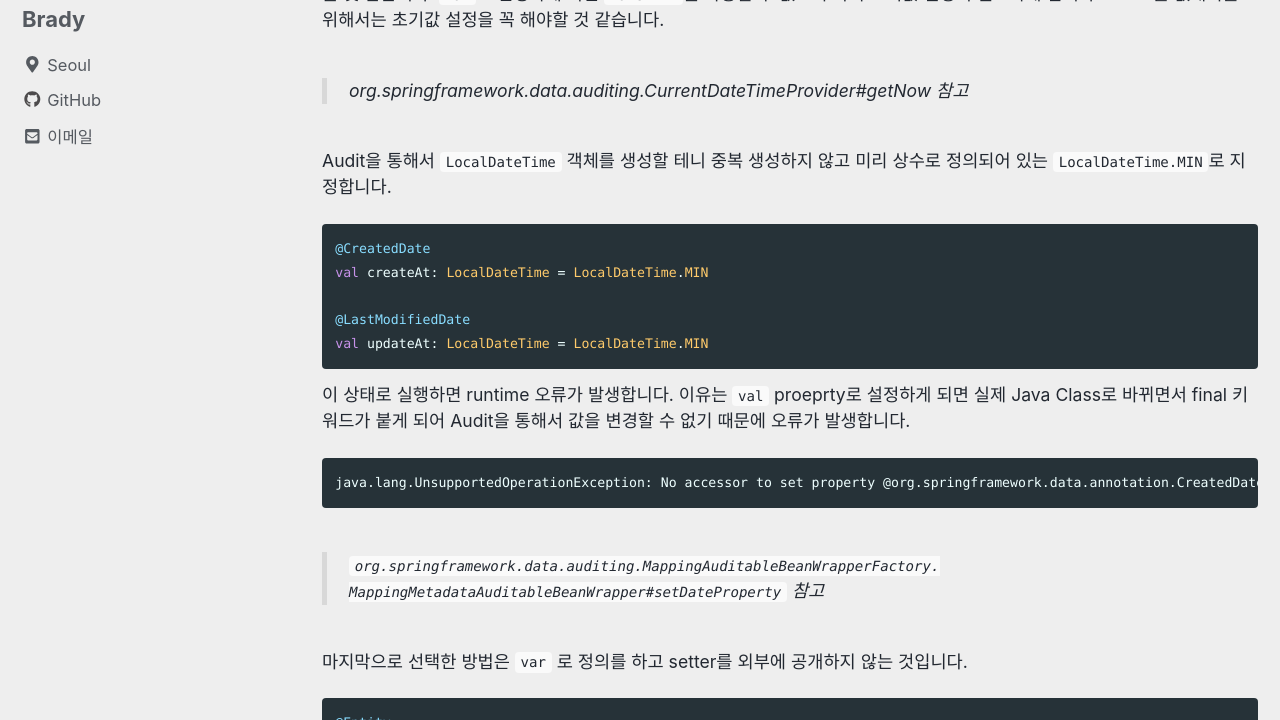
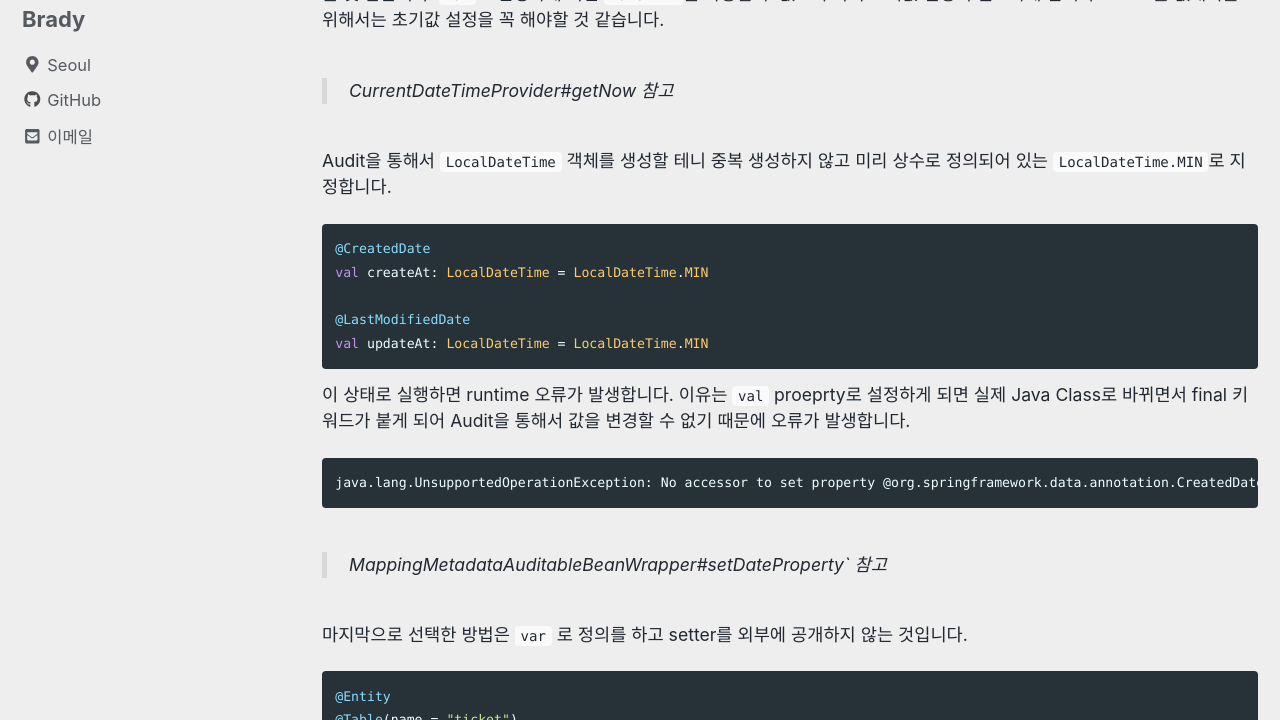
Before and after one commit to kapentaz/kapentaz.github.io, a Jekyll site: the page built from _posts/2020/2020-02-09-Spring-Data-JPA-Audit-in-Kotlin.md, in a window 1280 px wide and 900 px high, scrolled down 1737 px, cut to the strip 180-900 px from the top of the window. Built offline with Jekyll 4.4.1, drawn with Linux system fonts in a browser that asks for light colours; cached includes are drawn as plain includes.

````diff
--- a/_posts/2020/2020-02-09-Spring-Data-JPA-Audit-in-Kotlin.md
+++ b/_posts/2020/2020-02-09-Spring-Data-JPA-Audit-in-Kotlin.md
@@ -75,7 +75,7 @@
 
 그리고 createAt, updateAt을 `var` 로 정의했기 때문에 setter를 통해서 다른 날짜로 변경할 수도 있으니 `val`로 변경하는게 좋을 것 같습니다. `val`로 변경하게 되면 `lateinit`을 사용할 수 없으니 다시 초기값 설정이 필요하게 됩니다. setter를 없애기를 위해서는 초기값 설정을 꼭 해야할 것 같습니다.
 
-> org.springframework.data.auditing.CurrentDateTimeProvider#getNow 참고
+> CurrentDateTimeProvider#getNow 참고
 
 Audit을 통해서 `LocalDateTime` 객체를 생성할 테니 중복 생성하지 않고 미리 상수로 정의되어 있는 `LocalDateTime.MIN`로 지정합니다.
 
@@ -91,7 +91,7 @@
 ```
 java.lang.UnsupportedOperationException: No accessor to set property @org.springframework.data.annotation.CreatedDate()private final java.time.LocalDateTime .....
 ```
-> `org.springframework.data.auditing.MappingAuditableBeanWrapperFactory.
+
 > MappingMetadataAuditableBeanWrapper#setDateProperty` 참고
 
 마지막으로 선택한 방법은 `var` 로 정의를 하고 setter를 외부에 공개하지 않는 것입니다.
````
